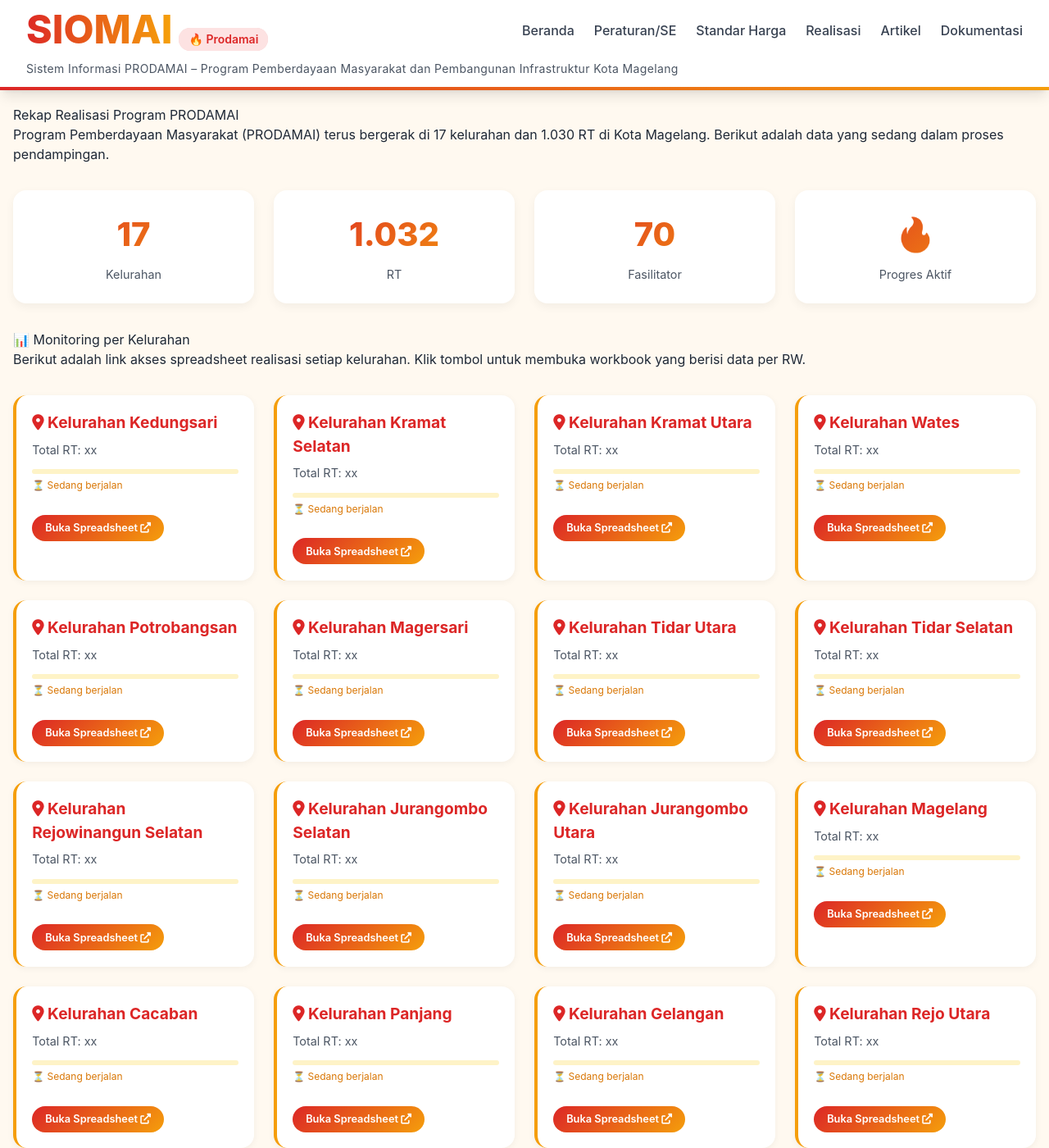
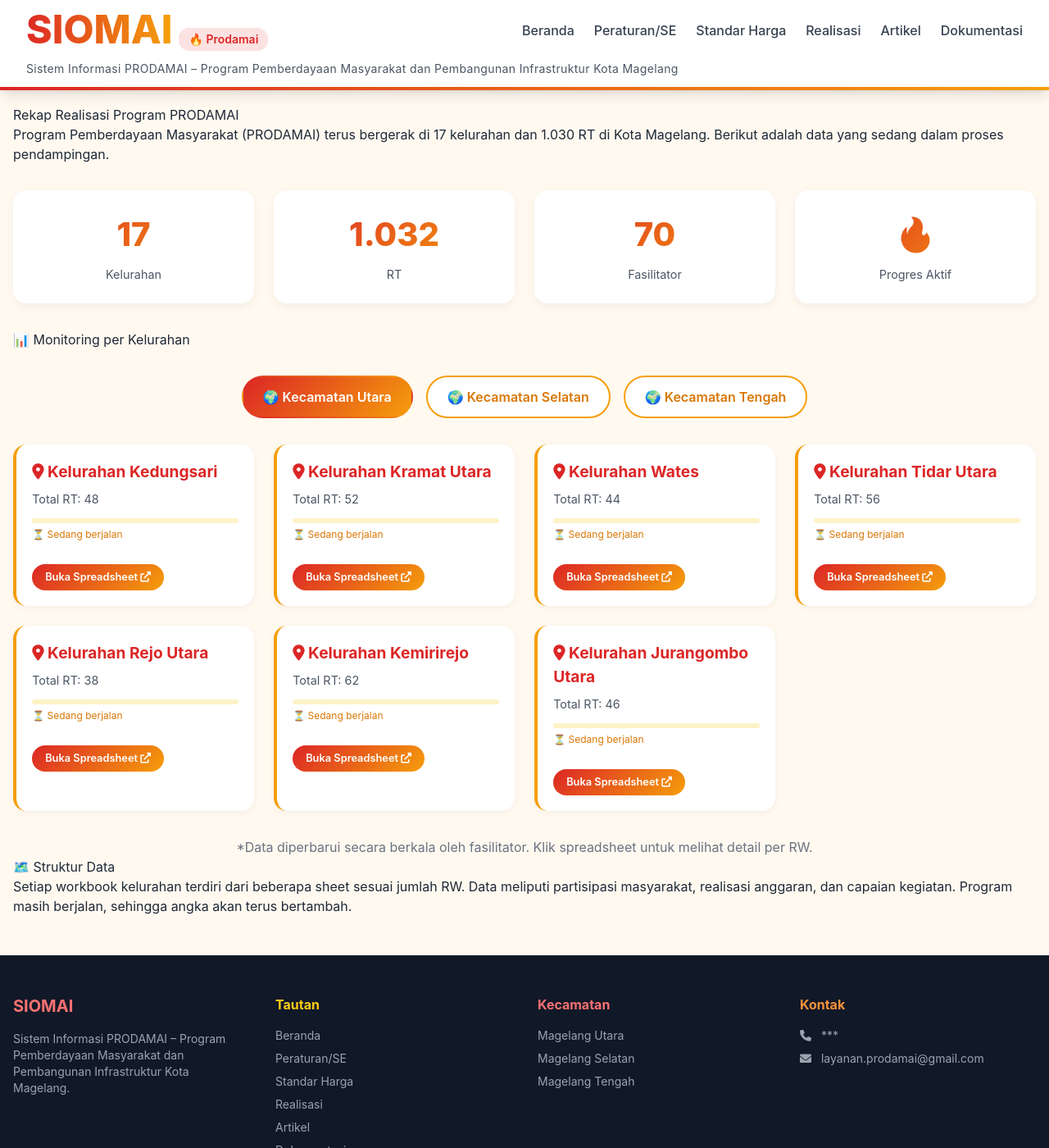
Before and after one commit to fasilitatormgl/siomai, a Jekyll site: the page built from realisasi.md, in a window 1280 px wide and 1400 px high. Shown: the whole window at 82% size. Built offline with Jekyll 4.4.1, drawn with Linux system fonts in a browser that asks for light colours; nearby versions of some CDN libraries; some of the changed text lies outside the part shown.

Commit message:
Update realisasi.md

```diff
--- a/realisasi.md
+++ b/realisasi.md
@@ -28,167 +28,182 @@ Program Pemberdayaan Masyarakat (PRODAMAI) terus bergerak di 17 kelurahan dan 1.
 
 ## 📊 Monitoring per Kelurahan
 
-Berikut adalah link akses spreadsheet realisasi setiap kelurahan. Klik tombol untuk membuka workbook yang berisi data per RW.
+<!-- ========== MENU KECAMATAN ========== -->
+<div class="kecamatan-menu">
+    <button class="kecamatan-btn active" data-kec="utara">🌍 Kecamatan Utara</button>
+    <button class="kecamatan-btn" data-kec="selatan">🌍 Kecamatan Selatan</button>
+    <button class="kecamatan-btn" data-kec="tengah">🌍 Kecamatan Tengah</button>
+</div>
 
-<div class="kelurahan-grid">
-    <!-- Kelurahan 1 -->
-    <div class="kelurahan-card">
-        <h3><i class="fas fa-map-marker-alt"></i> Kelurahan Kedungsari</h3>
-        <p>Total RT: xx</p>
-        <div class="progress-status">
-            <div class="progress-bar-animate"></div>
-            <span class="progress-text">⏳ Sedang berjalan</span>
+<!-- ========== KECAMATAN UTARA ========== -->
+<div id="kec-utara" class="kecamatan-content active">
+    <div class="kelurahan-grid">
+        <div class="kelurahan-card">
+            <h3><i class="fas fa-map-marker-alt"></i> Kelurahan Kedungsari</h3>
+            <p>Total RT: 48</p>
+            <div class="progress-status">
+                <div class="progress-bar-animate"></div>
+                <span class="progress-text">⏳ Sedang berjalan</span>
+            </div>
+            <a href="https://docs.google.com/spreadsheets/d/1LINK_UTARA_KEDUNGSARI/edit" target="_blank" class="btn-spreadsheet">Buka Spreadsheet <i class="fas fa-external-link-alt"></i></a>
         </div>
-        <a href="https://docs.google.com/spreadsheets/d/1LINK_A/edit" target="_blank" class="btn-spreadsheet">Buka Spreadsheet <i class="fas fa-external-link-alt"></i></a>
+        <div class="kelurahan-card">
+            <h3><i class="fas fa-map-marker-alt"></i> Kelurahan Kramat Utara</h3>
+            <p>Total RT: 52</p>
+            <div class="progress-status">
+                <div class="progress-bar-animate"></div>
+                <span class="progress-text">⏳ Sedang berjalan</span>
+            </div>
+            <a href="https://docs.google.com/spreadsheets/d/1LINK_UTARA_KRAMUT/edit" target="_blank" class="btn-spreadsheet">Buka Spreadsheet <i class="fas fa-external-link-alt"></i></a>
+        </div>
+        <div class="kelurahan-card">
+            <h3><i class="fas fa-map-marker-alt"></i> Kelurahan Wates</h3>
+            <p>Total RT: 44</p>
+            <div class="progress-status">
+                <div class="progress-bar-animate"></div>
+                <span class="progress-text">⏳ Sedang berjalan</span>
+            </div>
+            <a href="https://docs.google.com/spreadsheets/d/1LINK_UTARA_WATES/edit" target="_blank" class="btn-spreadsheet">Buka Spreadsheet <i class="fas fa-external-link-alt"></i></a>
+        </div>
+        <div class="kelurahan-card">
+            <h3><i class="fas fa-map-marker-alt"></i> Kelurahan Tidar Utara</h3>
+            <p>Total RT: 56</p>
+            <div class="progress-status">
+                <div class="progress-bar-animate"></div>
+                <span class="progress-text">⏳ Sedang berjalan</span>
+            </div>
+            <a href="https://docs.google.com/spreadsheets/d/1LINK_UTARA_TIDARU/edit" target="_blank" class="btn-spreadsheet">Buka Spreadsheet <i class="fas fa-external-link-alt"></i></a>
+        </div>
+        <div class="kelurahan-card">
+            <h3><i class="fas fa-map-marker-alt"></i> Kelurahan Rejo Utara</h3>
+            <p>Total RT: 38</p>
+            <div class="progress-status">
+                <div class="progress-bar-animate"></div>
+                <span class="progress-text">⏳ Sedang berjalan</span>
+            </div>
+            <a href="https://docs.google.com/spreadsheets/d/1LINK_UTARA_REJOU/edit" target="_blank" class="btn-spreadsheet">Buka Spreadsheet <i class="fas fa-external-link-alt"></i></a>
+        </div>
+        <div class="kelurahan-card">
+            <h3><i class="fas fa-map-marker-alt"></i> Kelurahan Kemirirejo</h3>
+            <p>Total RT: 62</p>
+            <div class="progress-status">
+                <div class="progress-bar-animate"></div>
+                <span class="progress-text">⏳ Sedang berjalan</span>
+            </div>
+            <a href="https://docs.google.com/spreadsheets/d/1LINK_UTARA_KEMIRI/edit" target="_blank" class="btn-spreadsheet">Buka Spreadsheet <i class="fas fa-external-link-alt"></i></a>
+        </div>
+        <div class="kelurahan-card">
+            <h3><i class="fas fa-map-marker-alt"></i> Kelurahan Jurangombo Utara</h3>
+            <p>Total RT: 46</p>
+            <div class="progress-status">
+                <div class="progress-bar-animate"></div>
+                <span class="progress-text">⏳ Sedang berjalan</span>
+            </div>
+            <a href="https://docs.google.com/spreadsheets/d/1LINK_UTARA_JURANGOMBU/edit" target="_blank" class="btn-spreadsheet">Buka Spreadsheet <i class="fas fa-external-link-alt"></i></a>
+        </div>
     </div>
-    <!-- Kelurahan 2 -->
-    <div class="kelurahan-card">
-        <h3><i class="fas fa-map-marker-alt"></i> Kelurahan Kramat Selatan</h3>
-        <p>Total RT: xx</p>
-        <div class="progress-status">
-            <div class="progress-bar-animate"></div>
-            <span class="progress-text">⏳ Sedang berjalan</span>
+</div>
+
+<!-- ========== KECAMATAN SELATAN ========== -->
+<div id="kec-selatan" class="kecamatan-content">
+    <div class="kelurahan-grid">
+        <div class="kelurahan-card">
+            <h3><i class="fas fa-map-marker-alt"></i> Kelurahan Kramat Selatan</h3>
+            <p>Total RT: 45</p>
+            <div class="progress-status">
+                <div class="progress-bar-animate"></div>
+                <span class="progress-text">⏳ Sedang berjalan</span>
+            </div>
+            <a href="https://docs.google.com/spreadsheets/d/1LINK_SELATAN_KRAMATS/edit" target="_blank" class="btn-spreadsheet">Buka Spreadsheet <i class="fas fa-external-link-alt"></i></a>
         </div>
-        <a href="https://docs.google.com/spreadsheets/d/1LINK_B/edit" target="_blank" class="btn-spreadsheet">Buka Spreadsheet <i class="fas fa-external-link-alt"></i></a>
+        <div class="kelurahan-card">
+            <h3><i class="fas fa-map-marker-alt"></i> Kelurahan Potrobangsan</h3>
+            <p>Total RT: 68</p>
+            <div class="progress-status">
+                <div class="progress-bar-animate"></div>
+                <span class="progress-text">⏳ Sedang berjalan</span>
+            </div>
+            <a href="https://docs.google.com/spreadsheets/d/1LINK_SELATAN_POTRO/edit" target="_blank" class="btn-spreadsheet">Buka Spreadsheet <i class="fas fa-external-link-alt"></i></a>
+        </div>
+        <div class="kelurahan-card">
+            <h3><i class="fas fa-map-marker-alt"></i> Kelurahan Magersari</h3>
+            <p>Total RT: 54</p>
+            <div class="progress-status">
+                <div class="progress-bar-animate"></div>
+                <span class="progress-text">⏳ Sedang berjalan</span>
+            </div>
+            <a href="https://docs.google.com/spreadsheets/d/1LINK_SELATAN_MAGERSARI/edit" target="_blank" class="btn-spreadsheet">Buka Spreadsheet <i class="fas fa-external-link-alt"></i></a>
+        </div>
+        <div class="kelurahan-card">
+            <h3><i class="fas fa-map-marker-alt"></i> Kelurahan Tidar Selatan</h3>
+            <p>Total RT: 42</p>
+            <div class="progress-status">
+                <div class="progress-bar-animate"></div>
+                <span class="progress-text">⏳ Sedang berjalan</span>
+            </div>
+            <a href="https://docs.google.com/spreadsheets/d/1LINK_SELATAN_TIDARS/edit" target="_blank" class="btn-spreadsheet">Buka Spreadsheet <i class="fas fa-external-link-alt"></i></a>
+        </div>
+        <div class="kelurahan-card">
+            <h3><i class="fas fa-map-marker-alt"></i> Kelurahan Rejowinangun Selatan</h3>
+            <p>Total RT: 36</p>
+            <div class="progress-status">
+                <div class="progress-bar-animate"></div>
+                <span class="progress-text">⏳ Sedang berjalan</span>
+            </div>
+            <a href="https://docs.google.com/spreadsheets/d/1LINK_SELATAN_REJOWINANGUN/edit" target="_blank" class="btn-spreadsheet">Buka Spreadsheet <i class="fas fa-external-link-alt"></i></a>
+        </div>
+        <div class="kelurahan-card">
+            <h3><i class="fas fa-map-marker-alt"></i> Kelurahan Jurangombo Selatan</h3>
+            <p>Total RT: 48</p>
+            <div class="progress-status">
+                <div class="progress-bar-animate"></div>
+                <span class="progress-text">⏳ Sedang berjalan</span>
+            </div>
+            <a href="https://docs.google.com/spreadsheets/d/1LINK_SELATAN_JURANGOMBUS/edit" target="_blank" class="btn-spreadsheet">Buka Spreadsheet <i class="fas fa-external-link-alt"></i></a>
+        </div>
+        <div class="kelurahan-card">
+            <h3><i class="fas fa-map-marker-alt"></i> Kelurahan Panjang</h3>
+            <p>Total RT: 52</p>
+            <div class="progress-status">
+                <div class="progress-bar-animate"></div>
+                <span class="progress-text">⏳ Sedang berjalan</span>
+            </div>
+            <a href="https://docs.google.com/spreadsheets/d/1LINK_SELATAN_PANJANG/edit" target="_blank" class="btn-spreadsheet">Buka Spreadsheet <i class="fas fa-external-link-alt"></i></a>
+        </div>
     </div>
-    <!-- Kelurahan 2 -->
-    <div class="kelurahan-card">
-        <h3><i class="fas fa-map-marker-alt"></i> Kelurahan Kramat Utara</h3>
-        <p>Total RT: xx</p>
-        <div class="progress-status">
-            <div class="progress-bar-animate"></div>
-            <span class="progress-text">⏳ Sedang berjalan</span>
+</div>
+
+<!-- ========== KECAMATAN TENGAH ========== -->
+<div id="kec-tengah" class="kecamatan-content">
+    <div class="kelurahan-grid">
+        <div class="kelurahan-card">
+            <h3><i class="fas fa-map-marker-alt"></i> Kelurahan Magelang</h3>
+            <p>Total RT: 72</p>
+            <div class="progress-status">
+                <div class="progress-bar-animate"></div>
+                <span class="progress-text">⏳ Sedang berjalan</span>
+            </div>
+            <a href="https://docs.google.com/spreadsheets/d/1LINK_TENGAH_MAGELANG/edit" target="_blank" class="btn-spreadsheet">Buka Spreadsheet <i class="fas fa-external-link-alt"></i></a>
         </div>
-        <a href="https://docs.google.com/spreadsheets/d/1LINK_B/edit" target="_blank" class="btn-spreadsheet">Buka Spreadsheet <i class="fas fa-external-link-alt"></i></a>
+        <div class="kelurahan-card">
+            <h3><i class="fas fa-map-marker-alt"></i> Kelurahan Cacaban</h3>
+            <p>Total RT: 44</p>
+            <div class="progress-status">
+                <div class="progress-bar-animate"></div>
+                <span class="progress-text">⏳ Sedang berjalan</span>
+            </div>
+            <a href="https://docs.google.com/spreadsheets/d/1LINK_TENGAH_CACABAN/edit" target="_blank" class="btn-spreadsheet">Buka Spreadsheet <i class="fas fa-external-link-alt"></i></a>
+        </div>
+        <div class="kelurahan-card">
+            <h3><i class="fas fa-map-marker-alt"></i> Kelurahan Gelangan</h3>
+            <p>Total RT: 56</p>
+            <div class="progress-status">
+                <div class="progress-bar-animate"></div>
+                <span class="progress-text">⏳ Sedang berjalan</span>
+            </div>
+            <a href="https://docs.google.com/spreadsheets/d/1LINK_TENGAH_GELANGAN/edit" target="_blank" class="btn-spreadsheet">Buka Spreadsheet <i class="fas fa-external-link-alt"></i></a>
+        </div>
     </div>
-      <!-- Kelurahan 2 -->
-    <div class="kelurahan-card">
-        <h3><i class="fas fa-map-marker-alt"></i> Kelurahan Wates</h3>
-        <p>Total RT: xx</p>
-        <div class="progress-status">
-            <div class="progress-bar-animate"></div>
-            <span class="progress-text">⏳ Sedang berjalan</span>
-        </div>
-        <a href="https://docs.google.com/spreadsheets/d/1LINK_B/edit" target="_blank" class="btn-spreadsheet">Buka Spreadsheet <i class="fas fa-external-link-alt"></i></a>
-    </div>
-     <div class="kelurahan-card">
-        <h3><i class="fas fa-map-marker-alt"></i> Kelurahan Potrobangsan</h3>
-        <p>Total RT: xx</p>
-        <div class="progress-status">
-            <div class="progress-bar-animate"></div>
-            <span class="progress-text">⏳ Sedang berjalan</span>
-        </div>
-        <a href="https://docs.google.com/spreadsheets/d/1LINK_B/edit" target="_blank" class="btn-spreadsheet">Buka Spreadsheet <i class="fas fa-external-link-alt"></i></a>
-    </div>
-         <div class="kelurahan-card">
-        <h3><i class="fas fa-map-marker-alt"></i> Kelurahan Magersari</h3>
-        <p>Total RT: xx</p>
-        <div class="progress-status">
-            <div class="progress-bar-animate"></div>
-            <span class="progress-text">⏳ Sedang berjalan</span>
-        </div>
-        <a href="https://docs.google.com/spreadsheets/d/1LINK_B/edit" target="_blank" class="btn-spreadsheet">Buka Spreadsheet <i class="fas fa-external-link-alt"></i></a>
-    </div>
-     <div class="kelurahan-card">
-        <h3><i class="fas fa-map-marker-alt"></i> Kelurahan Tidar Utara</h3>
-        <p>Total RT: xx</p>
-        <div class="progress-status">
-            <div class="progress-bar-animate"></div>
-            <span class="progress-text">⏳ Sedang berjalan</span>
-        </div>
-        <a href="https://docs.google.com/spreadsheets/d/1LINK_B/edit" target="_blank" class="btn-spreadsheet">Buka Spreadsheet <i class="fas fa-external-link-alt"></i></a>
-    </div>
-     <div class="kelurahan-card">
-        <h3><i class="fas fa-map-marker-alt"></i> Kelurahan Tidar Selatan</h3>
-        <p>Total RT: xx</p>
-        <div class="progress-status">
-            <div class="progress-bar-animate"></div>
-            <span class="progress-text">⏳ Sedang berjalan</span>
-        </div>
-        <a href="https://docs.google.com/spreadsheets/d/1LINK_B/edit" target="_blank" class="btn-spreadsheet">Buka Spreadsheet <i class="fas fa-external-link-alt"></i></a>
-    </div>
-     <div class="kelurahan-card">
-        <h3><i class="fas fa-map-marker-alt"></i> Kelurahan Rejowinangun Selatan</h3>
-        <p>Total RT: xx</p>
-        <div class="progress-status">
-            <div class="progress-bar-animate"></div>
-            <span class="progress-text">⏳ Sedang berjalan</span>
-        </div>
-        <a href="https://docs.google.com/spreadsheets/d/1LINK_B/edit" target="_blank" class="btn-spreadsheet">Buka Spreadsheet <i class="fas fa-external-link-alt"></i></a>
-    </div>
-     <div class="kelurahan-card">
-        <h3><i class="fas fa-map-marker-alt"></i> Kelurahan Jurangombo Selatan</h3>
-        <p>Total RT: xx</p>
-        <div class="progress-status">
-            <div class="progress-bar-animate"></div>
-            <span class="progress-text">⏳ Sedang berjalan</span>
-        </div>
-        <a href="https://docs.google.com/spreadsheets/d/1LINK_B/edit" target="_blank" class="btn-spreadsheet">Buka Spreadsheet <i class="fas fa-external-link-alt"></i></a>
-    </div>
-     <div class="kelurahan-card">
-        <h3><i class="fas fa-map-marker-alt"></i> Kelurahan Jurangombo Utara</h3>
-        <p>Total RT: xx</p>
-        <div class="progress-status">
-            <div class="progress-bar-animate"></div>
-            <span class="progress-text">⏳ Sedang berjalan</span>
-        </div>
-        <a href="https://docs.google.com/spreadsheets/d/1LINK_B/edit" target="_blank" class="btn-spreadsheet">Buka Spreadsheet <i class="fas fa-external-link-alt"></i></a>
-    </div>
-     <div class="kelurahan-card">
-        <h3><i class="fas fa-map-marker-alt"></i> Kelurahan Magelang</h3>
-        <p>Total RT: xx</p>
-        <div class="progress-status">
-            <div class="progress-bar-animate"></div>
-            <span class="progress-text">⏳ Sedang berjalan</span>
-        </div>
-        <a href="https://docs.google.com/spreadsheets/d/1LINK_B/edit" target="_blank" class="btn-spreadsheet">Buka Spreadsheet <i class="fas fa-external-link-alt"></i></a>
-    </div>
-     <div class="kelurahan-card">
-        <h3><i class="fas fa-map-marker-alt"></i> Kelurahan Cacaban</h3>
-        <p>Total RT: xx</p>
-        <div class="progress-status">
-            <div class="progress-bar-animate"></div>
-            <span class="progress-text">⏳ Sedang berjalan</span>
-        </div>
-        <a href="https://docs.google.com/spreadsheets/d/1LINK_B/edit" target="_blank" class="btn-spreadsheet">Buka Spreadsheet <i class="fas fa-external-link-alt"></i></a>
-    </div>
-     <div class="kelurahan-card">
-        <h3><i class="fas fa-map-marker-alt"></i> Kelurahan Panjang</h3>
-        <p>Total RT: xx</p>
-        <div class="progress-status">
-            <div class="progress-bar-animate"></div>
-            <span class="progress-text">⏳ Sedang berjalan</span>
-        </div>
-        <a href="https://docs.google.com/spreadsheets/d/1LINK_B/edit" target="_blank" class="btn-spreadsheet">Buka Spreadsheet <i class="fas fa-external-link-alt"></i></a>
-    </div>
-     <div class="kelurahan-card">
-        <h3><i class="fas fa-map-marker-alt"></i> Kelurahan Gelangan</h3>
-        <p>Total RT: xx</p>
-        <div class="progress-status">
-            <div class="progress-bar-animate"></div>
-            <span class="progress-text">⏳ Sedang berjalan</span>
-        </div>
-        <a href="https://docs.google.com/spreadsheets/d/1LINK_B/edit" target="_blank" class="btn-spreadsheet">Buka Spreadsheet <i class="fas fa-external-link-alt"></i></a>
-    </div>
-     <div class="kelurahan-card">
-        <h3><i class="fas fa-map-marker-alt"></i> Kelurahan Rejo Utara</h3>
-        <p>Total RT: xx</p>
-        <div class="progress-status">
-            <div class="progress-bar-animate"></div>
-            <span class="progress-text">⏳ Sedang berjalan</span>
-        </div>
-        <a href="https://docs.google.com/spreadsheets/d/1LINK_B/edit" target="_blank" class="btn-spreadsheet">Buka Spreadsheet <i class="fas fa-external-link-alt"></i></a>
-    </div>
-     <div class="kelurahan-card">
-        <h3><i class="fas fa-map-marker-alt"></i> Kelurahan Kemirirejo</h3>
-        <p>Total RT: xx</p>
-        <div class="progress-status">
-            <div class="progress-bar-animate"></div>
-            <span class="progress-text">⏳ Sedang berjalan</span>
-        </div>
-        <a href="https://docs.google.com/spreadsheets/d/1LINK_B/edit" target="_blank" class="btn-spreadsheet">Buka Spreadsheet <i class="fas fa-external-link-alt"></i></a>
-    </div>
-    <!-- ... tambahkan hingga 17 kelurahan dengan pola yang sama -->
 </div>
 
 <p class="text-center mt-8 text-gray-500">*Data diperbarui secara berkala oleh fasilitator. Klik spreadsheet untuk melihat detail per RW.</p>
@@ -196,8 +211,6 @@ Berikut adalah link akses spreadsheet realisasi setiap kelurahan. Klik tombol un
 ## 🗺️ Struktur Data
 
 Setiap workbook kelurahan terdiri dari beberapa sheet sesuai jumlah RW. Data meliputi partisipasi masyarakat, realisasi anggaran, dan capaian kegiatan. Program masih berjalan, sehingga angka akan terus bertambah.
-
----
 
 <style>
 .stats-grid {
@@ -230,6 +243,43 @@ Setiap workbook kelurahan terdiri dari beberapa sheet sesuai jumlah RW. Data mel
     font-size: 0.9rem;
     margin-top: 0.5rem;
 }
+
+/* Menu Kecamatan */
+.kecamatan-menu {
+    display: flex;
+    justify-content: center;
+    gap: 1rem;
+    margin: 2rem 0;
+    flex-wrap: wrap;
+}
+.kecamatan-btn {
+    background: white;
+    border: 2px solid #f59e0b;
+    color: #d97706;
+    padding: 0.75rem 1.5rem;
+    border-radius: 2rem;
+    font-weight: 600;
+    cursor: pointer;
+    transition: all 0.3s;
+}
+.kecamatan-btn:hover {
+    background: #fef3c7;
+    transform: translateY(-2px);
+}
+.kecamatan-btn.active {
+    background: linear-gradient(135deg, #dc2626, #f59e0b);
+    color: white;
+    border-color: transparent;
+}
+
+/* Konten Kecamatan */
+.kecamatan-content {
+    display: none;
+}
+.kecamatan-content.active {
+    display: block;
+}
+
 .kelurahan-grid {
     display: grid;
     grid-template-columns: repeat(auto-fill, minmax(280px, 1fr));
@@ -309,5 +359,33 @@ Setiap workbook kelurahan terdiri dari beberapa sheet sesuai jumlah RW. Data mel
     .kelurahan-grid {
         grid-template-columns: 1fr;
     }
+    .kecamatan-menu {
+        flex-direction: column;
+        align-items: center;
+    }
+    .kecamatan-btn {
+        width: 80%;
+        text-align: center;
+    }
 }
 </style>
+
+<script>
+    // Fungsi toggle menu kecamatan
+    document.querySelectorAll('.kecamatan-btn').forEach(btn => {
+        btn.addEventListener('click', function() {
+            // Hapus class active dari semua button
+            document.querySelectorAll('.kecamatan-btn').forEach(b => b.classList.remove('active'));
+            this.classList.add('active');
+
+            // Sembunyikan semua konten kecamatan
+            document.querySelectorAll('.kecamatan-content').forEach(content => {
+                content.classList.remove('active');
+            });
+
+            // Tampilkan konten sesuai kecamatan yang dipilih
+            const kecamatan = this.getAttribute('data-kec');
+            document.getElementById(`kec-${kecamatan}`).classList.add('active');
+        });
+    });
+</script>
```
